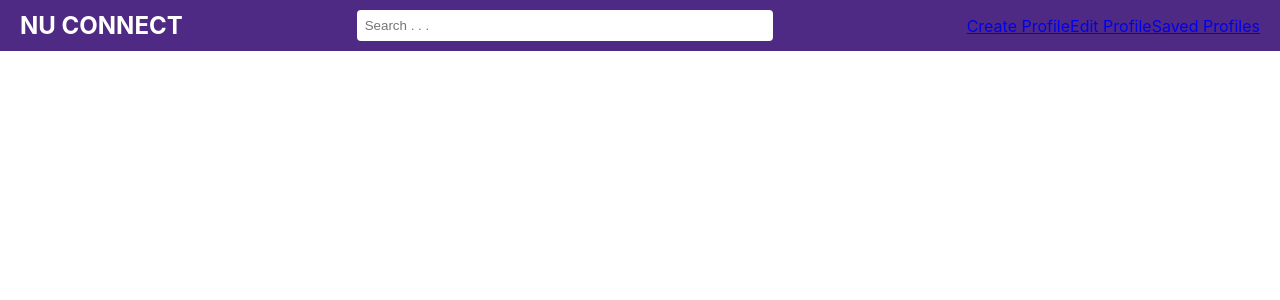
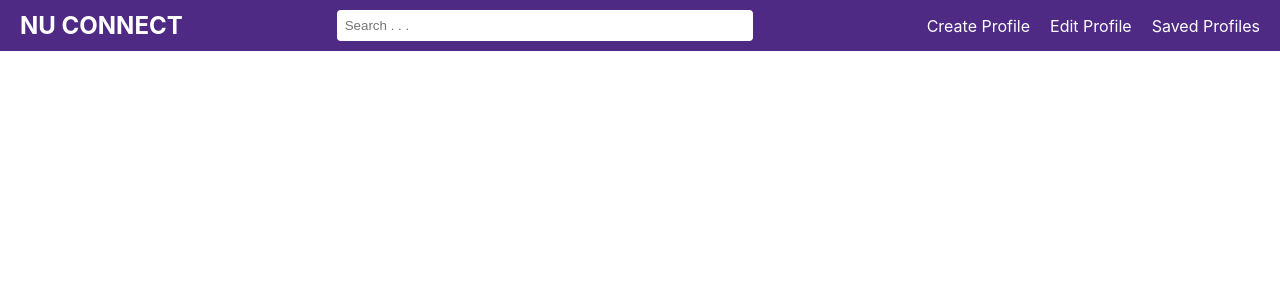
Before and after one commit to JustinCharo/NU-Connect, a React (Create React App) app: page / in a window 1280 px wide. Shown: the top 300 px of the page. Built offline with nearby package versions, Linux system fonts and the light colour scheme.

Commit message:
Fixed navbar-links

```diff
--- a/src/App.css
+++ b/src/App.css
@@ -33,13 +33,13 @@
   border-radius: 4px;
 }
 
-.navbar-links {
+.navbar-links a {
   color: white;
   text-decoration: none;
   margin-left: 20px;
   font-size: 16px;
 }
 
-.navbar-links:hover {
+.navbar-links a:hover {
   text-decoration: underline;
 }
```
